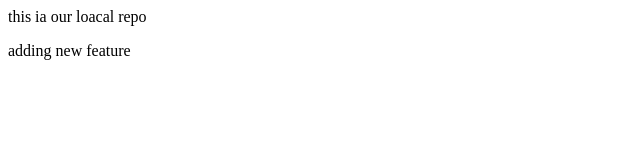
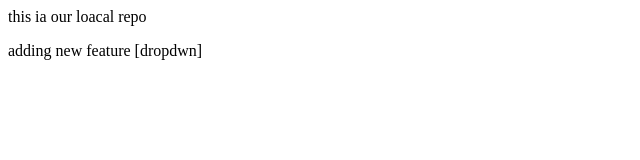
Before and after one commit to subhransusubhadarshansahoo/LocalRepo, a plain HTML site: page index.html in a window 1280 px wide. Shown: the full height of the page, 0-640 px from the left. Drawn offline with Linux system fonts and the light colour scheme.

```diff
--- a/index.html
+++ b/index.html
@@ -1,2 +1,2 @@
 <p>this ia our loacal repo</p>
-<p>adding new feature</p>
+<p>adding new feature [dropdwn]</p>
```
